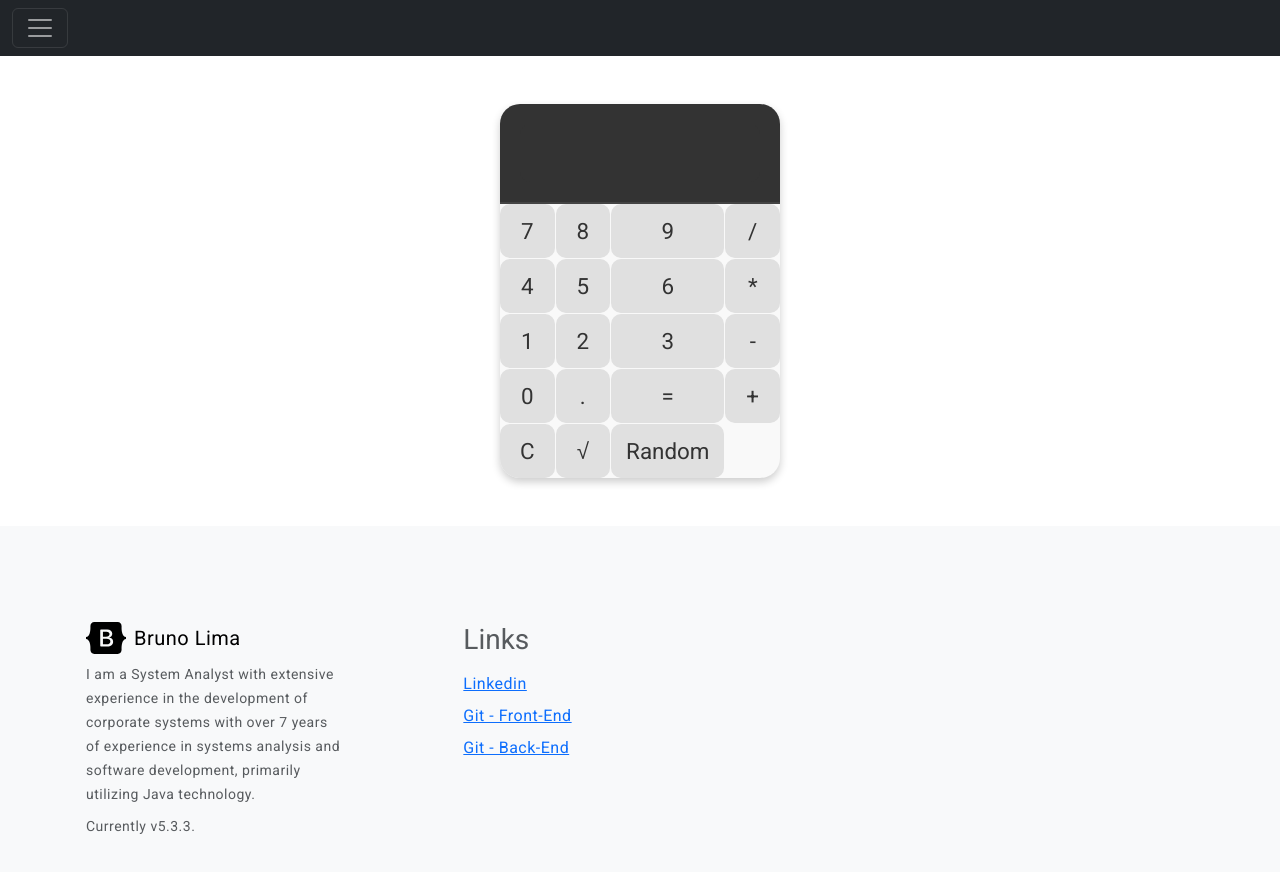
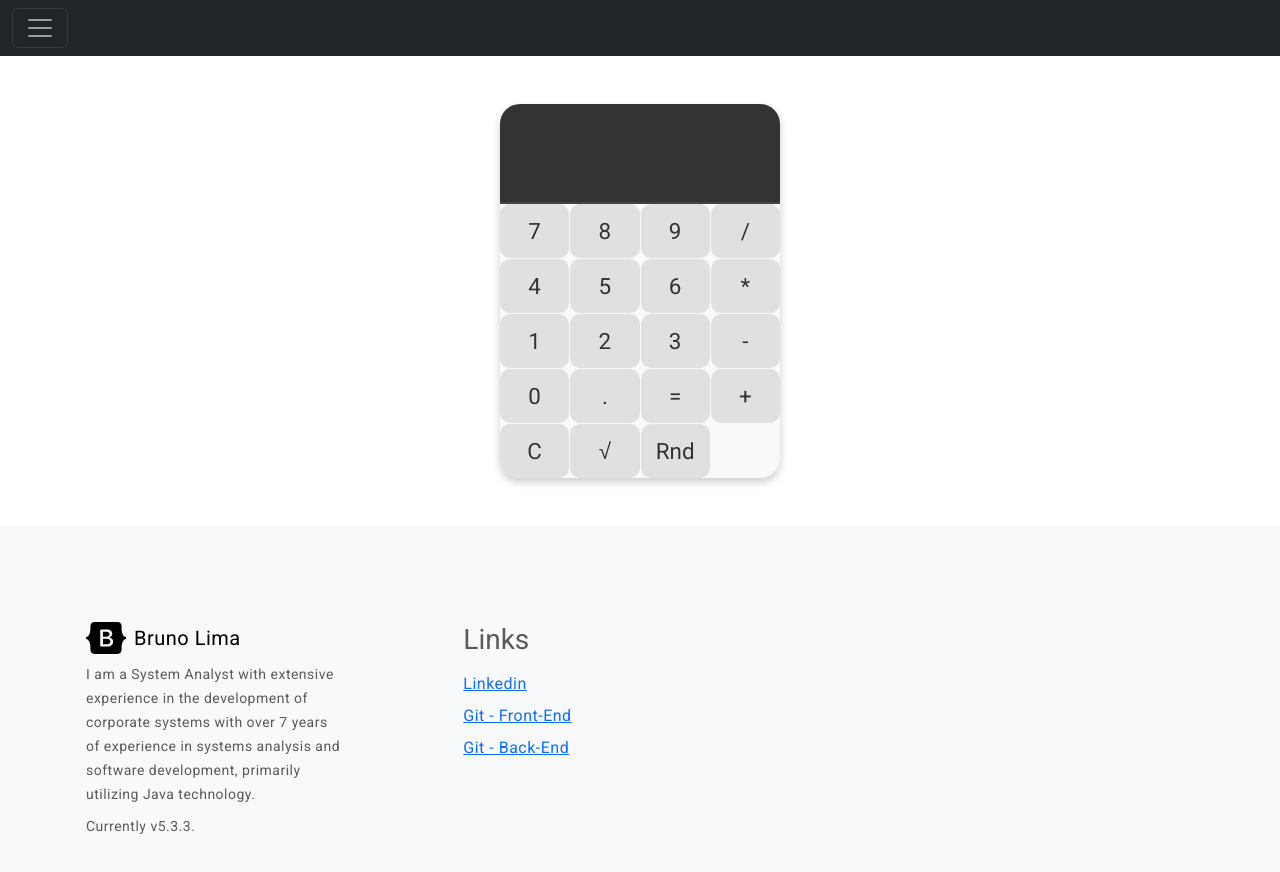
Before and after one commit to Brunolimaa/arithmetic-calculator, an Angular app: page /calculator in a window 1280 px wide. Shown: the top 872 px of the page. Built offline with nearby package versions, Linux system fonts and the light colour scheme; sample sign-in values are in the browser's storage.

Commit message:
the layout of the randon string has been adjusted

```diff
--- a/src/app/calculator/calculator.component.html
+++ b/src/app/calculator/calculator.component.html
@@ -27,7 +27,7 @@
     <button (click)="clear()">C</button>
 
     <button (click)="calculateSquareRoot()">√</button>
-    <button (click)="generateRandomString()">Random</button>
+    <button (click)="generateRandomString()">Rnd</button>
   </div>
 
 </div>
```
